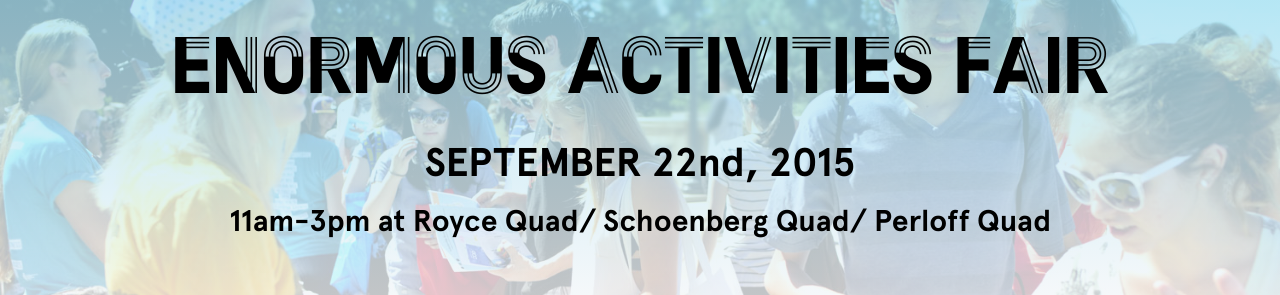
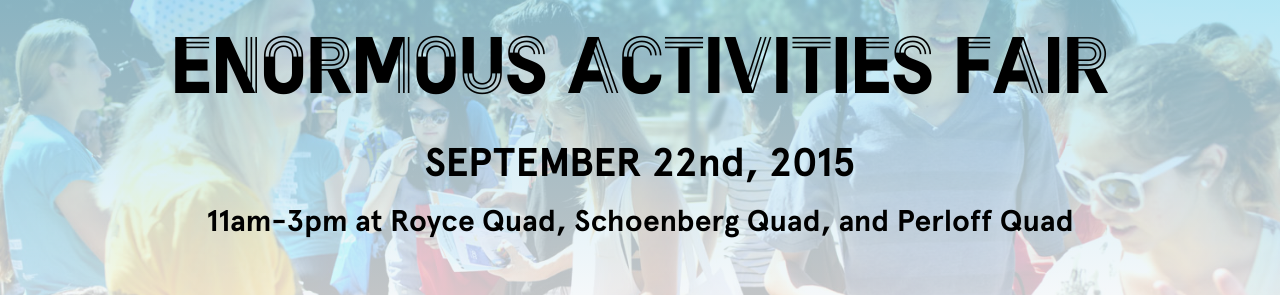
Before and after one commit to KyCodeHuynh/eaf-2015, a plain HTML site: page index.html in a window 1280 px wide. Shown: the part 110-405 px from the top of the page. Drawn offline with Linux system fonts and the light colour scheme.

Commit message:
forgot commas...

```diff
--- a/index.html
+++ b/index.html
@@ -30,7 +30,7 @@
         <div class="sm-buffer"></div>
         <div style="text-align:center; font-family:apercubold">
             <h4 id="date">SEPTEMBER 22nd, 2015</h4>
-            <h2 >11am-3pm at Royce Quad/ Schoenberg Quad/ Perloff Quad</h2>
+            <h2 >11am-3pm at Royce Quad, Schoenberg Quad, and Perloff Quad</h2>
         </div>
 
     </div>
```
